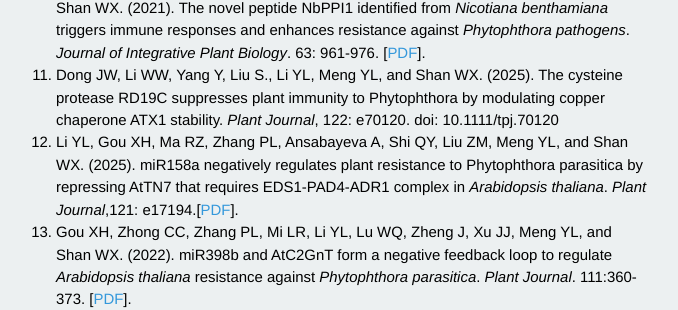
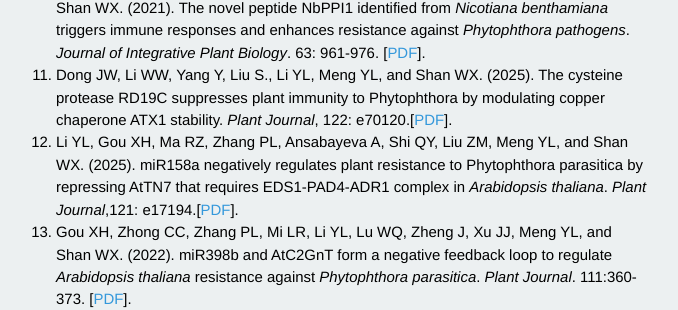
Before and after one commit to shanclub2/shanlab, a Jekyll site: the page built from publication.html, in a window 1280 px wide and 900 px high, scrolled down 799 px. Shown: the part 149-459 px from the top of the window, without its empty margins (288-966 px from the left). Built offline with Jekyll 4.4.1, drawn with Linux system fonts in a browser that asks for light colours; Markdown is read by kramdown in place of the engine named in the settings; a script that is not in the unit is left out.

Commit message:
Update publication.html

```diff
--- a/publication.html
+++ b/publication.html
@@ -39,7 +39,7 @@ Pan QN, Cui BM, Deng FY, Quan JL, Loake G, and Shan WX. (2016). <i>RTP1</i> enco
 Wen QJ, Sun ML, Kong XL, Yang Y, Zhang Q, Huang GY, Lu WQ, Li WY, Meng YL, and Shan WX. (2021). The novel peptide NbPPI1 identified from <i>Nicotiana benthamiana</i> triggers immune responses and enhances resistance against <i>Phytophthora pathogens</i>. <i>Journal of Integrative Plant Biology</i>. 63: 961-976. [<a href="/pdf/qjwen2021.pdf">PDF</a>].
 </li>
 <li>
-Dong JW, Li WW, Yang Y, Liu S., Li YL, Meng YL, and Shan WX. (2025). The cysteine protease RD19C suppresses plant immunity to Phytophthora by modulating copper chaperone ATX1 stability.<i> Plant Journal</i>, 122: e70120. doi: 10.1111/tpj.70120
+Dong JW, Li WW, Yang Y, Liu S., Li YL, Meng YL, and Shan WX. (2025). The cysteine protease RD19C suppresses plant immunity to Phytophthora by modulating copper chaperone ATX1 stability.<i> Plant Journal</i>, 122: e70120.[<a href="/pdf/2025Dong.pdf">PDF</a>].
 </li>
 <li>
 Li YL, Gou XH, Ma RZ, Zhang PL, Ansabayeva A, Shi QY, Liu ZM, Meng YL, and Shan WX. (2025). miR158a negatively regulates plant resistance to Phytophthora parasitica by repressing AtTN7 that requires EDS1-PAD4-ADR1 complex in <i>Arabidopsis thaliana</i>.<i> Plant Journal</i>,121: e17194.[<a href="/pdf/Li2024.pdf">PDF</a>].
```
